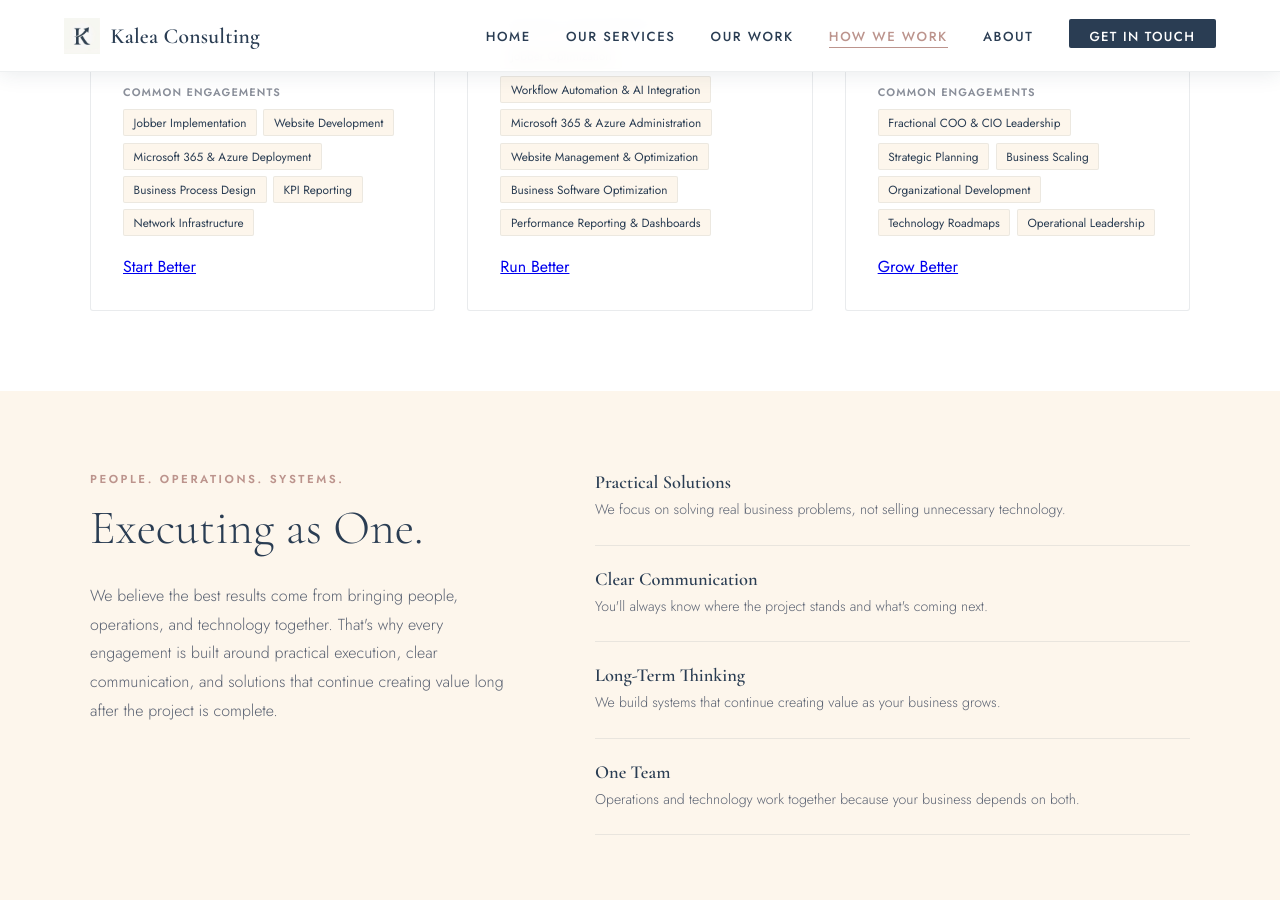
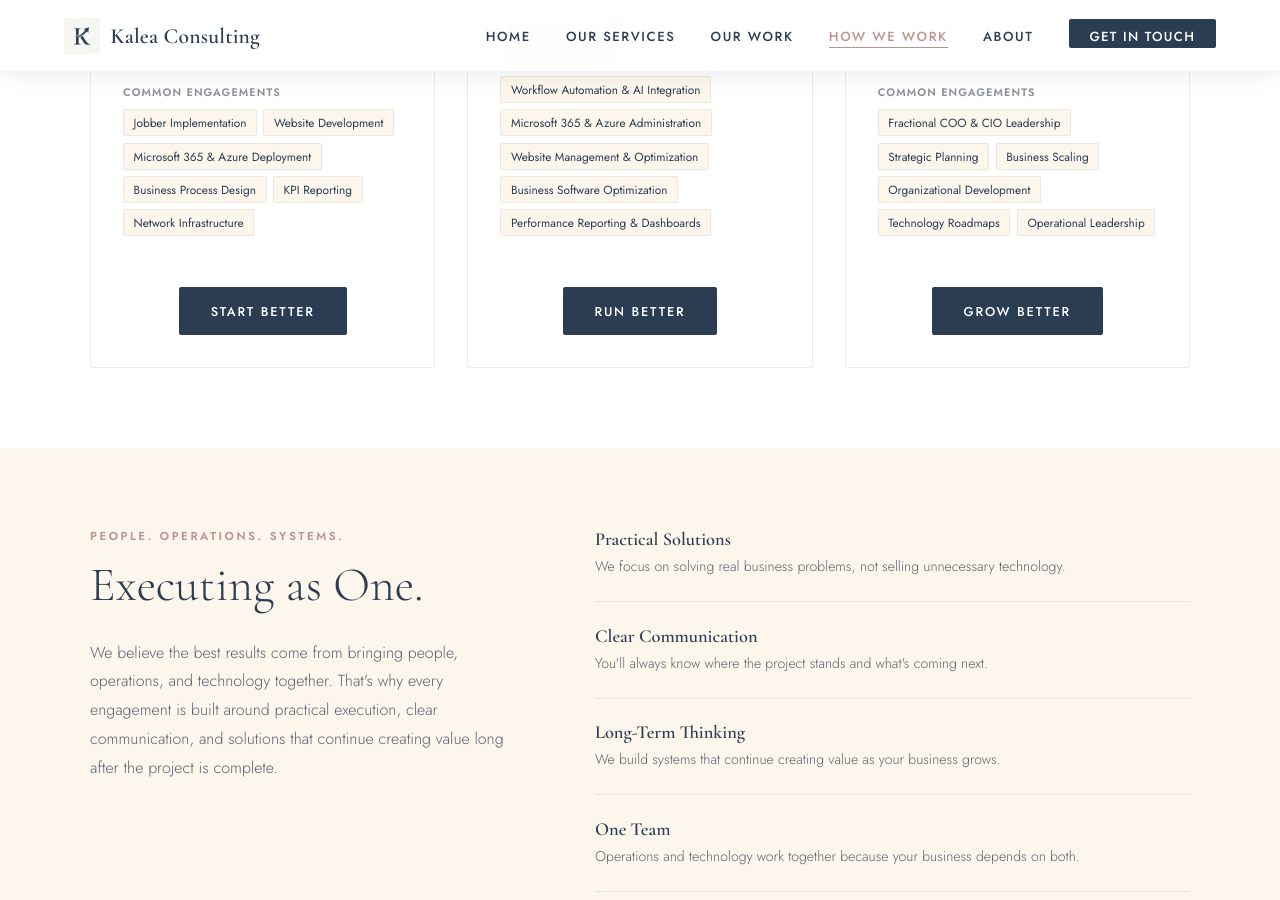
Before and after one commit to Kalea-Consulting/kaleaconsulting, a Jekyll site: the page built from pricing.html, in a window 1280 px wide and 900 px high, scrolled down 1553 px. Built offline with Jekyll 4.4.1, drawn with Linux system fonts in a browser that asks for light colours.

Commit message:
Update pricing.html

```diff
--- a/pricing.html
+++ b/pricing.html
@@ -66,7 +66,7 @@ description: How Kalea Consulting engages — project-based, retainer, and fract
           <span class="fits-tag">KPI Reporting </span>
           <span class="fits-tag">Network Infrastructure</span>
         </div>
-        <a href="/#contact" class="btn-model">Start Better</a>
+        <a href="/#contact" class="form-submit model-card-button">Start Better</a>
       </div>
 
       <!-- Run Better -->
@@ -98,7 +98,7 @@ description: How Kalea Consulting engages — project-based, retainer, and fract
           <span class="fits-tag">Business Software Optimization</span>
           <span class="fits-tag">Performance Reporting & Dashboards</span>
         </div>
-        <a href="/#contact" class="btn-model">Run Better</a>
+        <a href="/#contact" class="form-submit model-card-button">Run Better</a>
       </div>
 
       <!-- Lead with Confidence -->
@@ -131,7 +131,7 @@ description: How Kalea Consulting engages — project-based, retainer, and fract
           <span class="fits-tag">Technology Roadmaps </span>
           <span class="fits-tag">Operational Leadership </span>
         </div>
-        <a href="/#contact" class="btn-model">Grow Better</a>
+        <a href="/#contact" class="form-submit model-card-button">Grow Better</a>
       </div>
 
     </div>
```
